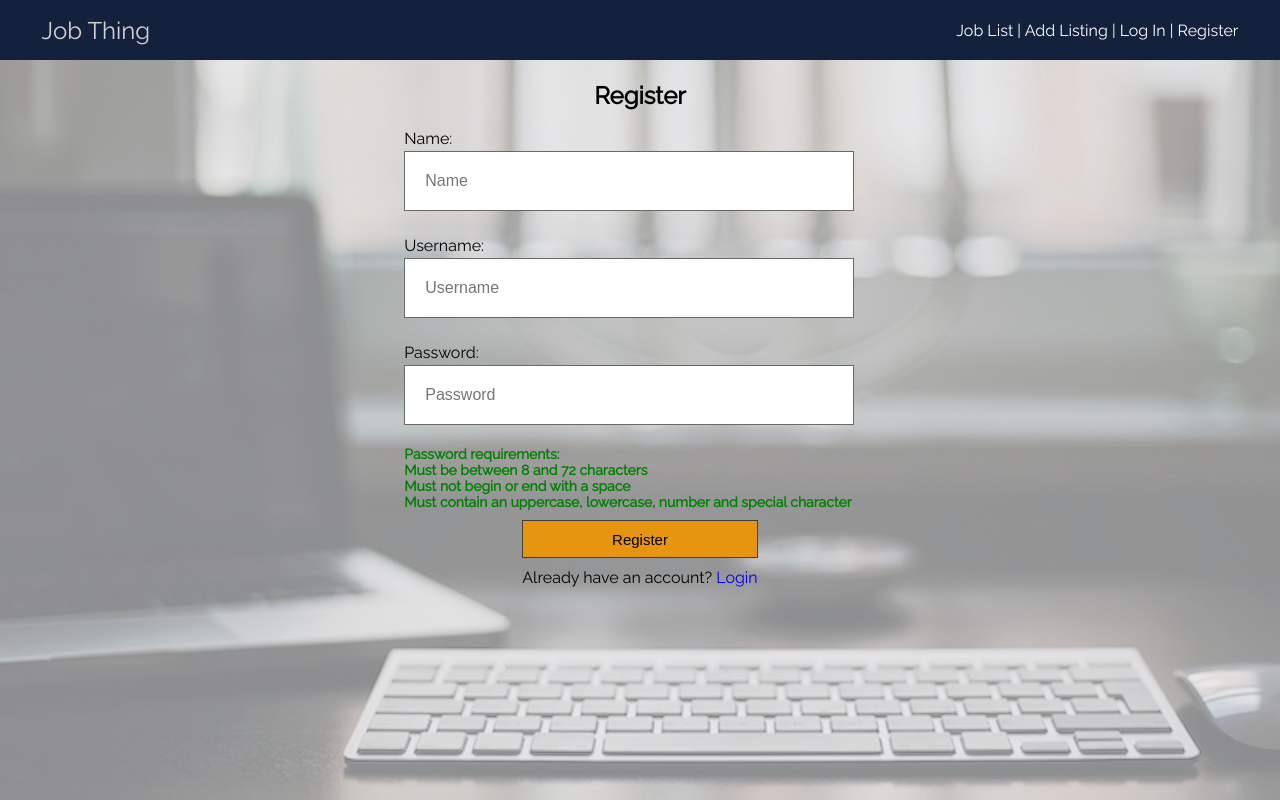
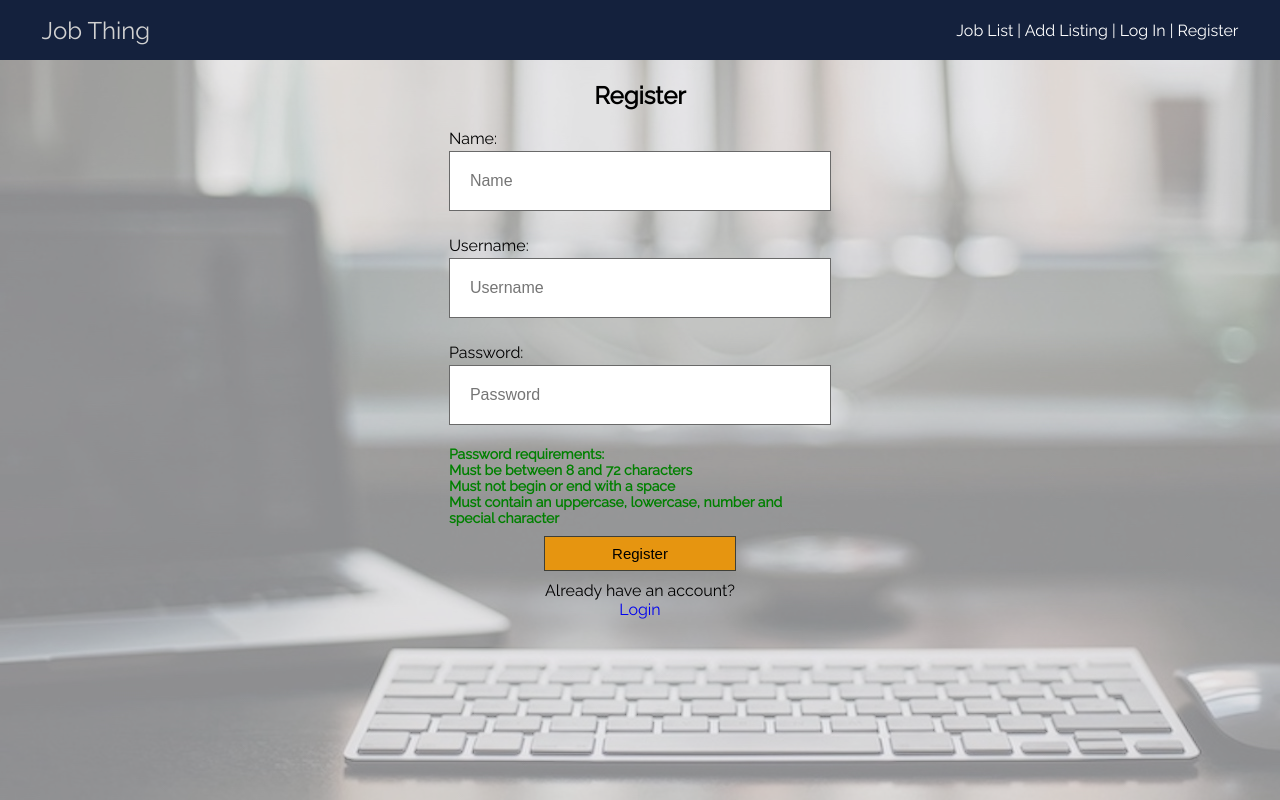
Before and after one commit to mayabowman/job-thing, a React (Create React App) app: page /register in a window 1280 px wide. Built offline with nearby package versions, Linux system fonts and the light colour scheme.

Commit message:
fixed input alignments and different breakpoints

```diff
--- a/src/components/LogIn/LogIn.css
+++ b/src/components/LogIn/LogIn.css
@@ -40,6 +40,12 @@ form {
   margin-top: 20px;
   margin: 8%;
   color: #008000;
+}
+
+@media (min-width: 500px) {
+  .Login {
+    max-width: 300px;
+  };
 }
 
 @media (min-width: 768px) {
@@ -97,3 +103,9 @@ form {
     color: #008000;
   }
 }
+
+@media (min-width: 900px) {
+  .Login {
+    max-width: 1000px;
+  }
+}
--- a/src/components/Register/Register.css
+++ b/src/components/Register/Register.css
@@ -45,6 +45,12 @@ label {
 .Register {
   margin: auto;
   padding: 10px;
+}
+
+@media (min-width: 500px) {
+  .Register {
+    max-width: 300px;
+  };
 }
 
 @media (min-width: 768px) {
@@ -112,3 +118,9 @@ label {
     width: 50%;
   }
 }
+
+@media (min-width: 900px) {
+  .Register {
+    max-width: 1000px;
+  }
+}
```
